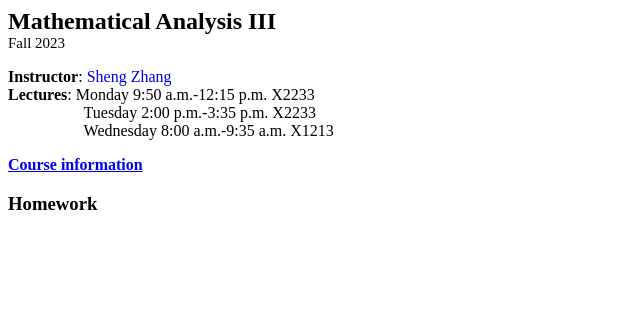
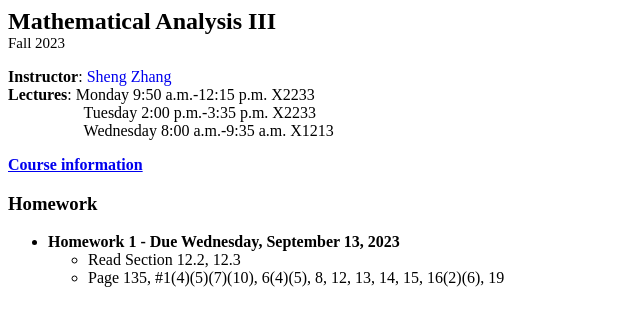
Before and after one commit to z1986s/z1986s.github.io, a plain HTML site: page MA_III.htm in a window 1280 px wide. Shown: the whole page, without its empty margins (0-640 px from the left). Drawn offline with nearby package versions, Linux system fonts and the light colour scheme; some packages are replaced by stand-ins of ours.

Commit message:
Add files via upload

```diff
--- a/MA_III.htm
+++ b/MA_III.htm
@@ -221,20 +221,13 @@
   </ul>
 
 <br/>
+--->
 
- <li><strong>Homework 1 - Due Friday, March 10, 2023</strong>
+ <li><strong>Homework 1 - Due Wednesday, September 13, 2023</strong>
   <ul>
-   <li>Read Section 7.1</li>
-   <li>Do the following problems:
-    <ol>
-     <li>Page 243, #1</li>
-     <li>Let $f$ be a Riemann integrable function on $[a,b]$. Prove that $\int_{a}^bf=\lim\limits_{n\to\infty}\sum\limits_{i=1}^n f(a+\frac{b-a}{n}i)\frac{b-a}{n}$.</li>
-     <li>*Let $f$ be a bounded function on $[a,b]$. Suppose that the limit $\lim\limits_{n\to\infty}\sum\limits_{i=1}^n f(a+\frac{b-a}{n}i)\frac{b-a}{n}:=\rm I$ exists ($\rm I$ is a finite number). Prove that $f$ is Riemann integrable and $\int_{a}^bf=\rm I$.</li>
-    </ol>
-   </li>
+   <li>Read Section 12.2, 12.3</li>
+   <li>Page 135, #1(4)(5)(7)(10), 6(4)(5), 8, 12, 13, 14, 15, 16(2)(6), 19</li>
   </ul>
-
---->
 
 </ul>
 
```
